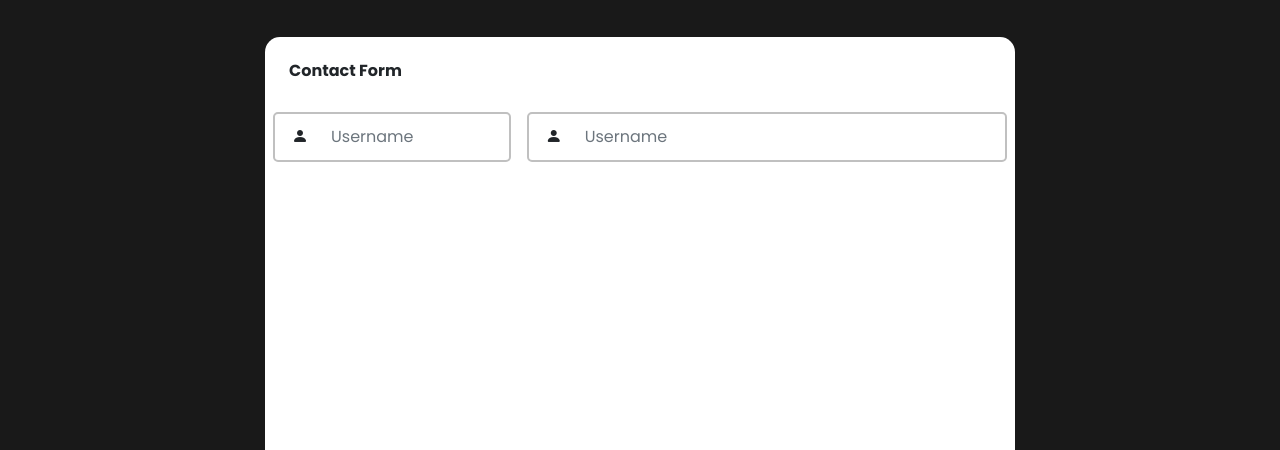
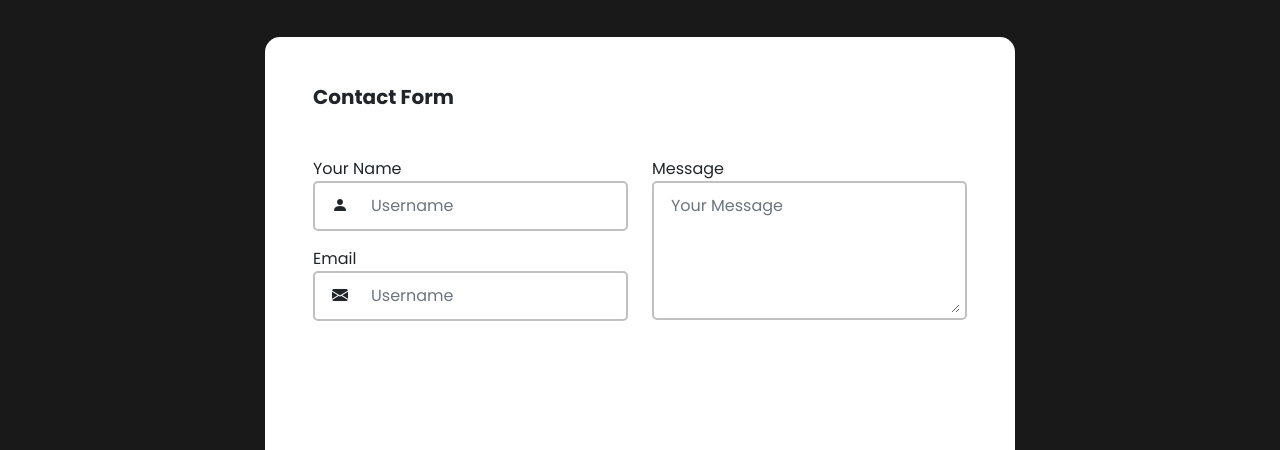
Before and after one commit to Mujahid-Developer/contact-ui, a plain HTML site: page index.html in a window 1280 px wide. Shown: the part 350-800 px from the top of the page. Drawn offline with nearby package versions, Linux system fonts and the light colour scheme.

Commit message:
add input

```diff
--- a/index.html
+++ b/index.html
@@ -79,10 +79,15 @@
             </div>
           </div>
         </div>
+
         <div class="contact-form">
-          <h6 class="text-dark m-4 fw-bold">Contact Form</h6>
-          <div class="d-flex justify-content-center gap-3 p-2">
-            <div class="w-50">
+          <h5 class="text-dark m-5 fw-bold">Contact Form</h5>
+          <div
+            class="d-flex justify-content-center flex-md-row flex-column gap-4 px-5"
+          >
+            <div class="w-100">
+              <div>
+                <label class="text-dark" for="">Your Name</label>
                 <div class="input-group mb-3">
                   <span class="input-group-text" id="basic-addon1"
                     ><i class="bi bi-person-fill"></i
@@ -96,9 +101,11 @@
                   />
                 </div>
               </div>
+              <div>
+                <label class="text-dark" for="">Email</label>
                 <div class="input-group mb-3">
                   <span class="input-group-text" id="basic-addon1"
-                ><i class="bi bi-person-fill"></i
+                    ><i class="bi bi-envelope-fill"></i
                   ></span>
                   <input
                     type="text"
@@ -107,6 +114,21 @@
                     aria-label="Username"
                     aria-describedby="basic-addon1"
                   />
+                </div>
+              </div>
+            </div>
+            <div class="w-100">
+              <div>
+                <label class="text-dark" for="">Message</label>
+                <div class="input-group">
+                  <textarea
+                    style="height: 125px"
+                    placeholder="Your Message"
+                    class="form-control"
+                    aria-label="With textarea"
+                  ></textarea>
+                </div>
+              </div>
             </div>
           </div>
         </div>
```
Lines whose indentation alone changed are shown as unchanged.
